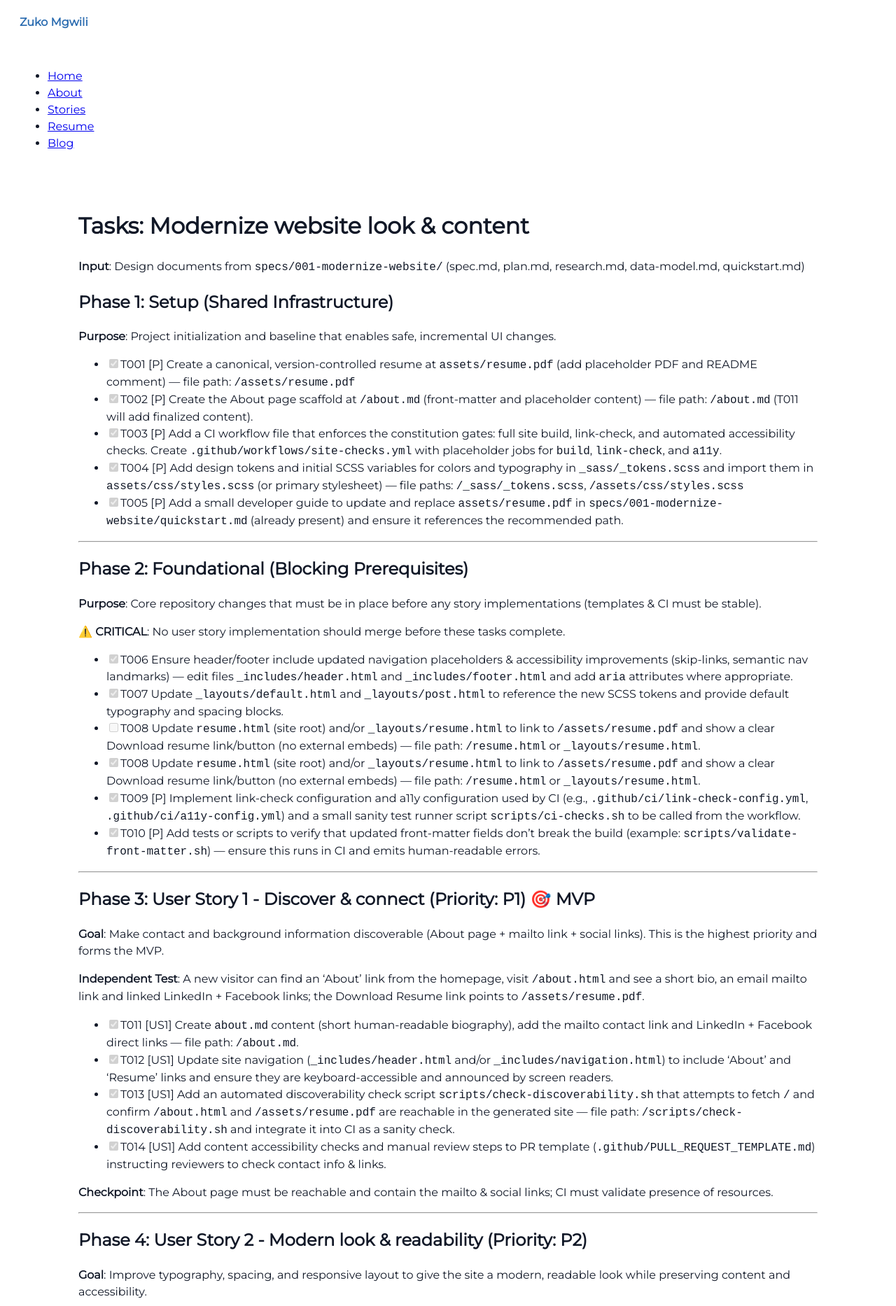
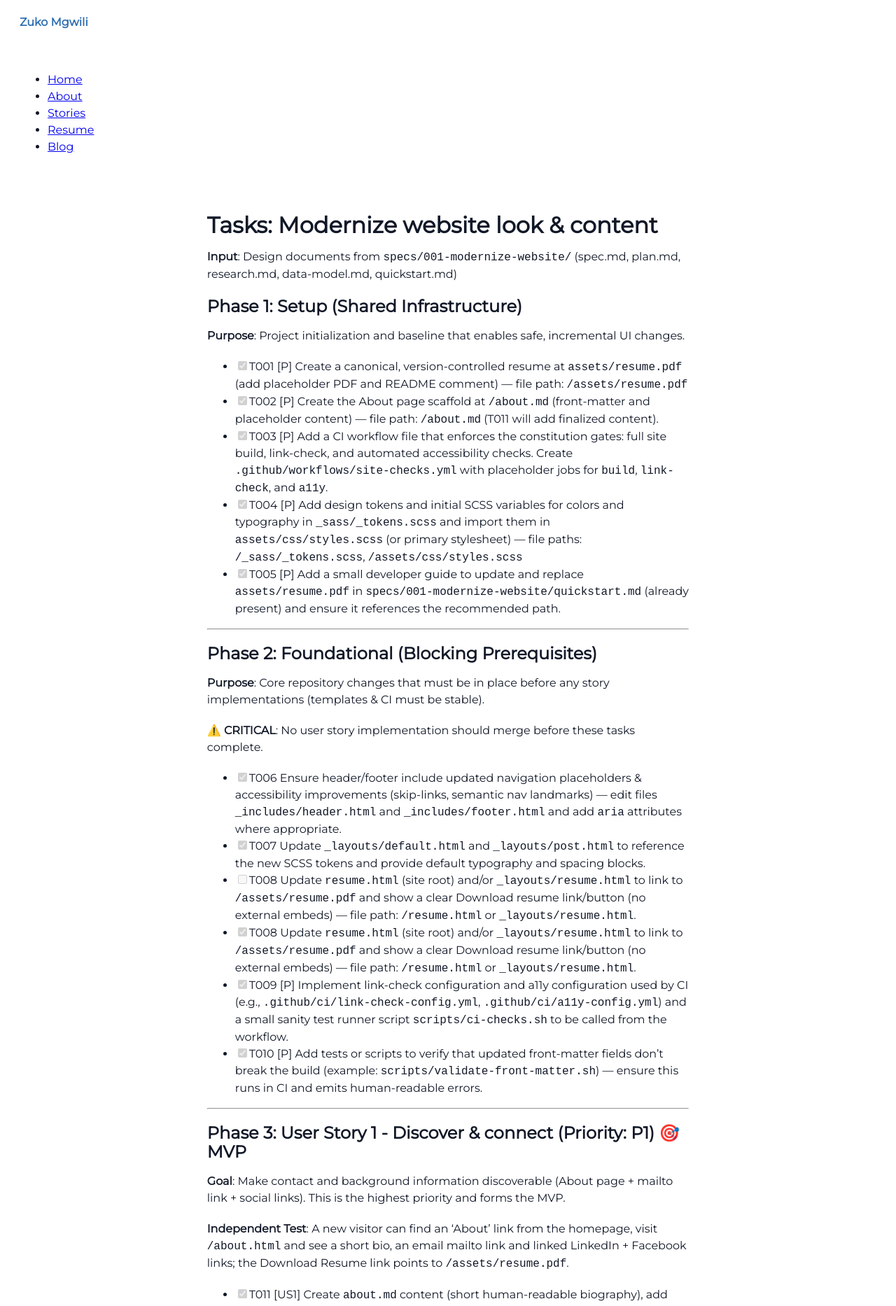
Before and after one commit to zukomgwili/zukomgwili.github.io, a Jekyll site: the page built from specs/001-modernize-website/tasks.md, in a window 1280 px wide. Shown: the top 1866 px of the page at 70% size. Built offline with Jekyll 4.4.1, drawn with Linux system fonts in a browser that asks for light colours; our own code applies the rules of GitHub Pages for plain Markdown files.

Commit message:
style(001-modernize-website): add .a11y-skip skiplink, headings and readable line-length styles; update layouts/posts (T016)

```diff
--- a/_includes/navigation.html
+++ b/_includes/navigation.html
@@ -1,6 +1,4 @@
 <nav role="navigation" aria-label="Main navigation">
-  <!-- keyboard skip link for screen reader & keyboard users -->
-  <a class="skip-link" href="#main-content">Skip to main content</a>
 
   <ul>
     {% for item in site.data.navigation %}
--- a/_layouts/default.html
+++ b/_layouts/default.html
@@ -1,9 +1,9 @@
 <!DOCTYPE html>
 <html lang="en">
 
-  <head>
+<head>
   <meta charset="UTF-8" />
-    <meta name="viewport" content="width=device-width, initial-scale=1" />
+  <meta name="viewport" content="width=device-width, initial-scale=1" />
   <title>{{ page.title }}</title>
   <link rel="preconnect" href="https://fonts.googleapis.com" />
   <link rel="preconnect" href="https://fonts.gstatic.com" crossorigin />
@@ -14,7 +14,9 @@
 </head>
 
   <body class="site-body">
-  {% include header.html %}
+    <!-- keyboard skip link for immediate access to primary content -->
+    <a class="a11y-skip" href="#main-content">Skip to main content</a>
+    {% include header.html %}
 
   <main id="main-content" role="main">
     <div class="wrap content-wrapper">
--- a/_sass/main.scss
+++ b/_sass/main.scss
@@ -15,9 +15,9 @@
 }
 
 /* visible focus styles for accessibility (skip-link and other interactive elements) */
-.skip-link {
+.skip-link, .a11y-skip {
   position: absolute;
-  top: -40px;
+  top: -60px;
   left: 16px;
   background: $brand-color;
   color: white;
@@ -28,7 +28,7 @@
   opacity: 0;
 }
 
-.skip-link:focus {
+.skip-link:focus, .a11y-skip:focus {
   top: 12px;
   opacity: 1;
   outline: none;
@@ -111,12 +111,39 @@
   height: auto;
 }
 
+/* readability tweaks: headings, line-length and spacing */
+/* ensure comfortable measure for paragraphs */
+.content-wrapper,
+.post-content {
+  max-width: 65ch;
+  margin-left: auto;
+  margin-right: auto;
+}
+
+h1, .post-title {
+  font-size: clamp(1.5rem, 2.5vw, 2.2rem);
+  line-height: 1.08;
+  margin-bottom: $space-sm;
+}
+
+h2 {
+  font-size: clamp(1.25rem, 2vw, 1.5rem);
+  line-height: 1.15;
+  margin-top: $space-md;
+  margin-bottom: $space-sm;
+}
+
+p {
+  margin-bottom: $space-md;
+}
+
 /* resume page layout / actions */
 .resume-actions {
   display: flex;
   justify-content: flex-end;
   margin-bottom: $space-sm;
 }
+
 .btn {
   display: inline-block;
   padding: 8px 12px;
@@ -125,11 +152,13 @@
   color: white;
   background: $brand-color;
 }
+
 .btn:focus,
 .btn:active,
 .btn:hover {
   box-shadow: $focus-ring;
 }
+
 .btn-download {
   background: $accent-color;
 }
--- a/specs/001-modernize-website/tasks.md
+++ b/specs/001-modernize-website/tasks.md
@@ -55,7 +55,7 @@
 **Independent Test**: Visual review + CI-based checks show updated typography and responsive layout with no accessibility regressions in automated checks.
 
 - [ ] T015 [US2] Implement typography tokens in `_sass/_tokens.scss` and update `assets/css/styles.scss` to use the new tokens (fonts, sizes, line-heights, responsive breakpoints). Ensure changes are incremental and isolated to CSS modules.
-- [ ] T016 [US2] Update `_layouts/default.html` and `_layouts/post.html` to adopt new spacing and structure (headings size, article width, readable line length). Add a `.a11y-skip` skiplink and visible focus styles.
+ - [x] T016 [US2] Update `_layouts/default.html` and `_layouts/post.html` to adopt new spacing and structure (headings size, article width, readable line length). Add a `.a11y-skip` skiplink and visible focus styles.
 - [ ] T017 [US2] Add mobile-first responsive tweaks and test on common viewport widths (mobile / tablet / desktop); add a CI job for responsiveness smoke-tests (e.g., screenshot checkpoints or CSS property assertions in a script).
 - [ ] T018 [US2] Add a small visual sampling step to CI (manual/automated screenshot comparison for home, post, about, resume pages) — make this optional but documented in `specs/001-modernize-website/quickstart.md`.
 
```
